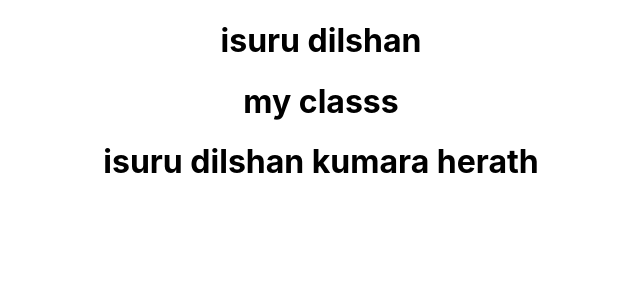
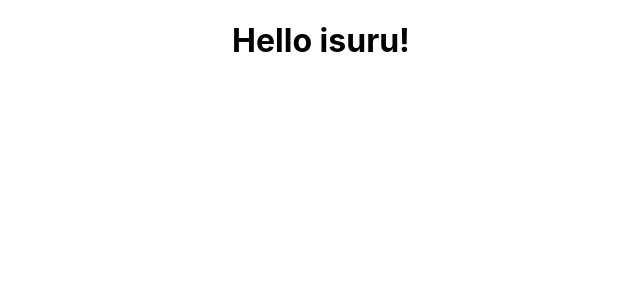
Before and after one commit to isurudilshan101/reactbasic, a React (Create React App) app in the folder react_basic/: page / in a window 1280 px wide. Shown: the top 300 px of the page, without its empty margins (319-959 px from the left). Built offline with nearby package versions, Linux system fonts and the light colour scheme.

Commit message:
comment 4

```diff
--- a/react_basic/src/App.js
+++ b/react_basic/src/App.js
@@ -1,8 +1,9 @@
 import React,{Component} from 'react';
 //import logo from './logo.svg';
 import './App.css';
-import Greet from './component/Greet';
-import Welcome from './component/Welcome';
+//import Greet from './component/Greet';
+//import Welcome from './component/Welcome';
+import Hello from './component/Hello';
 
 
 class App extends Component
@@ -11,8 +12,9 @@ class App extends Component
     {
       return(
         <div className="App">
-          <Greet/>
-          <Welcome/>
+          {/*<Greet/>*/}
+          { /*<Welcome/>*/}
+          <Hello/>
         </div>
       );
     }
--- a/react_basic/src/component/Hello.js
+++ b/react_basic/src/component/Hello.js
@@ -7,3 +7,5 @@ const Hello=()=>{
             </div>
     );
 }
+
+export default Hello
```
